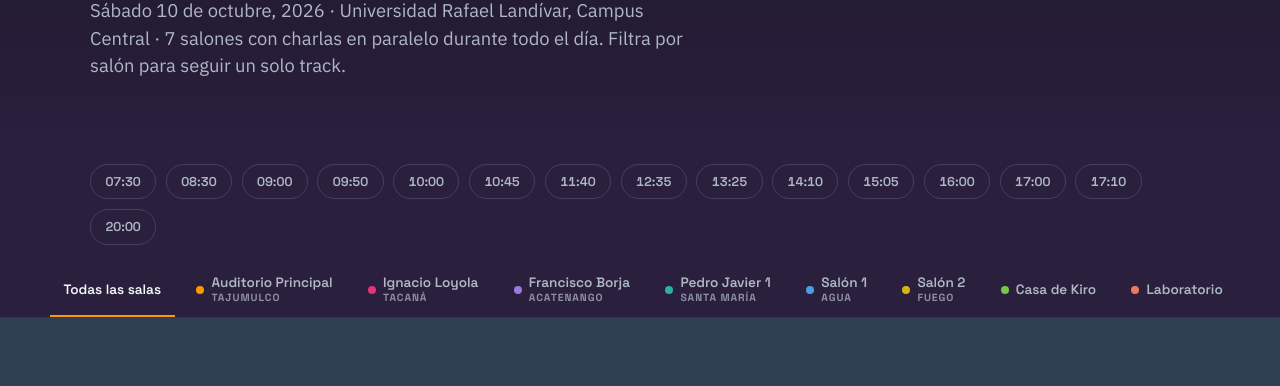
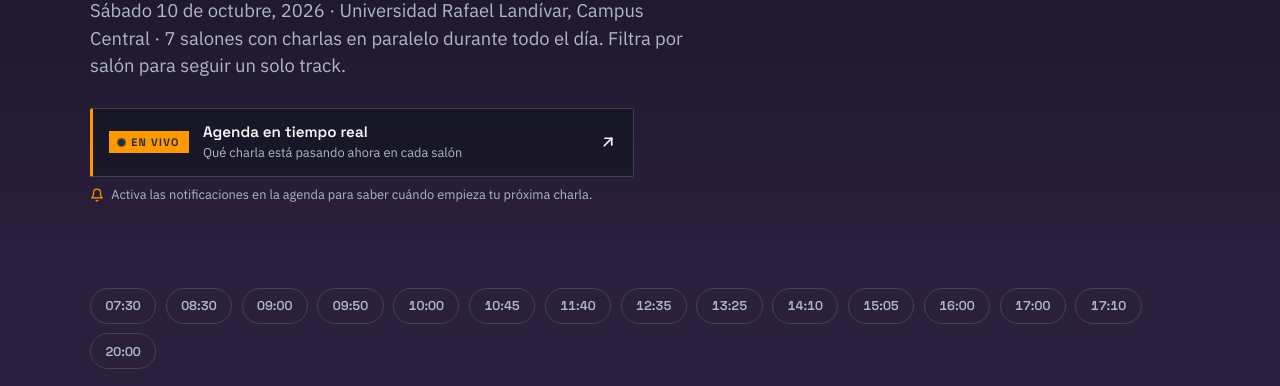
Before and after one commit to marloncoti/aws-community-2026, an Astro site: page /agenda in a window 1280 px wide. Shown: the part 371-757 px from the top of the page. Built offline with nearby package versions, Linux system fonts and the light colour scheme; Astro itself is replaced by a stand-in of ours.

Commit message:
added real time

```diff
--- a/src/components/Hero.astro
+++ b/src/components/Hero.astro
@@ -2,6 +2,7 @@
 import heroBackground from '../assets/brand/hero-background.png';
 import quetzal from '../assets/brand/quetzal.png';
 import { Image } from 'astro:assets';
+import LiveAgendaCta from './LiveAgendaCta.astro';
 
 const general_register_url = 'https://c.proticket.store/tickets/free/o/b88ac5c2-573b-438a-8587-12248067b887/e/e8fe1d69-4870-4d27-a63e-e499c819c7cd/s/350e165d-dc95-4e2b-9c97-1e90d63c6b97?chart=ga&category=2c1a98d1-c186-42e1-983d-f901df4e35f6'
 ---
@@ -53,6 +54,10 @@ const general_register_url = 'https://c.proticket.store/tickets/free/o/b88ac5c2-
 					Universidad Rafael Landívar, Zona 16
 				</span>
 			</div>
+		</div>
+
+		<div class="live">
+			<LiveAgendaCta />
 		</div>
 
 		<div class="actions">
@@ -290,6 +295,15 @@ const general_register_url = 'https://c.proticket.store/tickets/free/o/b88ac5c2-
 		color: var(--color-orange);
 	}
 
+	.live {
+		margin-top: 2rem;
+		max-width: 34rem;
+	}
+
+	.live + .actions {
+		margin-top: 0.75rem;
+	}
+
 	.actions {
 		display: grid;
 		grid-template-columns: 1fr;
--- /dev/null
+++ b/src/components/LiveAgendaCta.astro
@@ -0,0 +1,140 @@
+---
+// CTA a la agenda en tiempo real (sitio externo). Se usa en el hero de la home
+// y en el encabezado de /agenda; va sobre fondo oscuro en los dos casos.
+const LIVE_AGENDA_URL = 'https://agenda.aws.gt';
+---
+
+<div class="live-wrap">
+<a class="live-cta" href={LIVE_AGENDA_URL} target="_blank" rel="noopener noreferrer">
+	<span class="live-tag">
+		<span class="live-dot" aria-hidden="true"></span>
+		En vivo
+	</span>
+	<span class="live-copy">
+		<span class="live-title">Agenda en tiempo real</span>
+		<span class="live-text">Qué charla está pasando ahora en cada salón</span>
+	</span>
+	<svg class="live-arrow" viewBox="0 0 24 24" width="18" height="18" fill="none" stroke="currentColor" stroke-width="2.25" stroke-linecap="round" stroke-linejoin="round" aria-hidden="true">
+		<path d="M7 17 17 7" />
+		<path d="M8 7h9v9" />
+	</svg>
+</a>
+<p class="live-hint">
+	<svg viewBox="0 0 24 24" width="14" height="14" fill="none" stroke="currentColor" stroke-width="2" stroke-linecap="round" stroke-linejoin="round" aria-hidden="true">
+		<path d="M6 8a6 6 0 1 1 12 0c0 7 3 9 3 9H3s3-2 3-9" />
+		<path d="M10.3 21a1.94 1.94 0 0 0 3.4 0" />
+	</svg>
+	Activa las notificaciones en la agenda para saber cuándo empieza tu próxima charla.
+</p>
+</div>
+
+<style>
+	.live-cta {
+		display: flex;
+		align-items: center;
+		gap: 0.9rem;
+		width: 100%;
+		padding: 0.85rem 1rem;
+		border: 1px solid rgba(255, 255, 255, 0.18);
+		border-left: 3px solid var(--color-orange);
+		border-radius: 2px;
+		background: rgba(15, 20, 28, 0.55);
+		color: var(--color-text-inverse);
+		text-decoration: none;
+		transition: border-color 0.15s ease, background-color 0.15s ease;
+	}
+
+	.live-cta:hover {
+		border-color: var(--color-orange);
+		background: rgba(15, 20, 28, 0.75);
+	}
+
+	.live-cta:focus-visible {
+		outline: 2px solid var(--color-text-inverse);
+		outline-offset: 3px;
+	}
+
+	.live-tag {
+		display: inline-flex;
+		align-items: center;
+		gap: 0.4rem;
+		flex-shrink: 0;
+		padding: 0.25rem 0.55rem;
+		background: var(--color-orange);
+		color: var(--color-ink);
+		font: 700 0.68rem var(--font-display);
+		letter-spacing: 0.12em;
+		text-transform: uppercase;
+	}
+
+	.live-dot {
+		position: relative;
+		width: 7px;
+		height: 7px;
+		border-radius: 50%;
+		background: var(--color-ink);
+	}
+
+	.live-dot::after {
+		content: '';
+		position: absolute;
+		inset: 0;
+		border-radius: 50%;
+		background: var(--color-ink);
+		animation: live-pulse 1.6s ease-out infinite;
+	}
+
+	@keyframes live-pulse {
+		from { transform: scale(1); opacity: 0.7; }
+		to { transform: scale(2.6); opacity: 0; }
+	}
+
+	.live-copy {
+		display: flex;
+		flex-direction: column;
+		min-width: 0;
+		flex: 1;
+	}
+
+	.live-title {
+		font: 600 0.95rem var(--font-display);
+	}
+
+	.live-text {
+		margin-top: 0.1rem;
+		color: var(--color-text-inverse-muted);
+		font-size: 0.8rem;
+	}
+
+	.live-arrow {
+		flex-shrink: 0;
+		transition: transform 0.2s ease;
+	}
+
+	.live-cta:hover .live-arrow {
+		color: var(--color-orange);
+		transform: translate(2px, -2px);
+	}
+
+	.live-hint {
+		display: flex;
+		align-items: flex-start;
+		gap: 0.45rem;
+		margin-top: 0.6rem;
+		color: var(--color-text-inverse-muted);
+		font-size: 0.8rem;
+		line-height: 1.4;
+	}
+
+	.live-hint svg {
+		flex-shrink: 0;
+		margin-top: 0.1rem;
+		color: var(--color-orange);
+	}
+
+	@media (prefers-reduced-motion: reduce) {
+		.live-dot::after { animation: none; }
+		.live-cta, .live-arrow { transition: none; }
+		.live-cta:hover .live-arrow { transform: none; }
+	}
+</style>
--- a/src/pages/agenda.astro
+++ b/src/pages/agenda.astro
@@ -3,6 +3,7 @@ import Layout from '../layouts/Layout.astro';
 import Header from '../components/Header.astro';
 import Footer from '../components/Footer.astro';
 import Agenda from '../components/Agenda.astro';
+import LiveAgendaCta from '../components/LiveAgendaCta.astro';
 ---
 
 <Layout
@@ -21,6 +22,9 @@ import Agenda from '../components/Agenda.astro';
 				con charlas en paralelo durante todo el día. Filtra por salón para seguir un solo
 				track.
 			</p>
+			<div class="live">
+				<LiveAgendaCta />
+			</div>
 		</div>
 	</section>
 
@@ -98,6 +102,11 @@ import Agenda from '../components/Agenda.astro';
 		max-width: 56ch;
 	}
 
+	.live {
+		margin-top: 1.75rem;
+		max-width: 34rem;
+	}
+
 	@media (min-width: 900px) {
 		h1 {
 			font-size: clamp(2.75rem, 4.5vw, 3.5rem);
```
